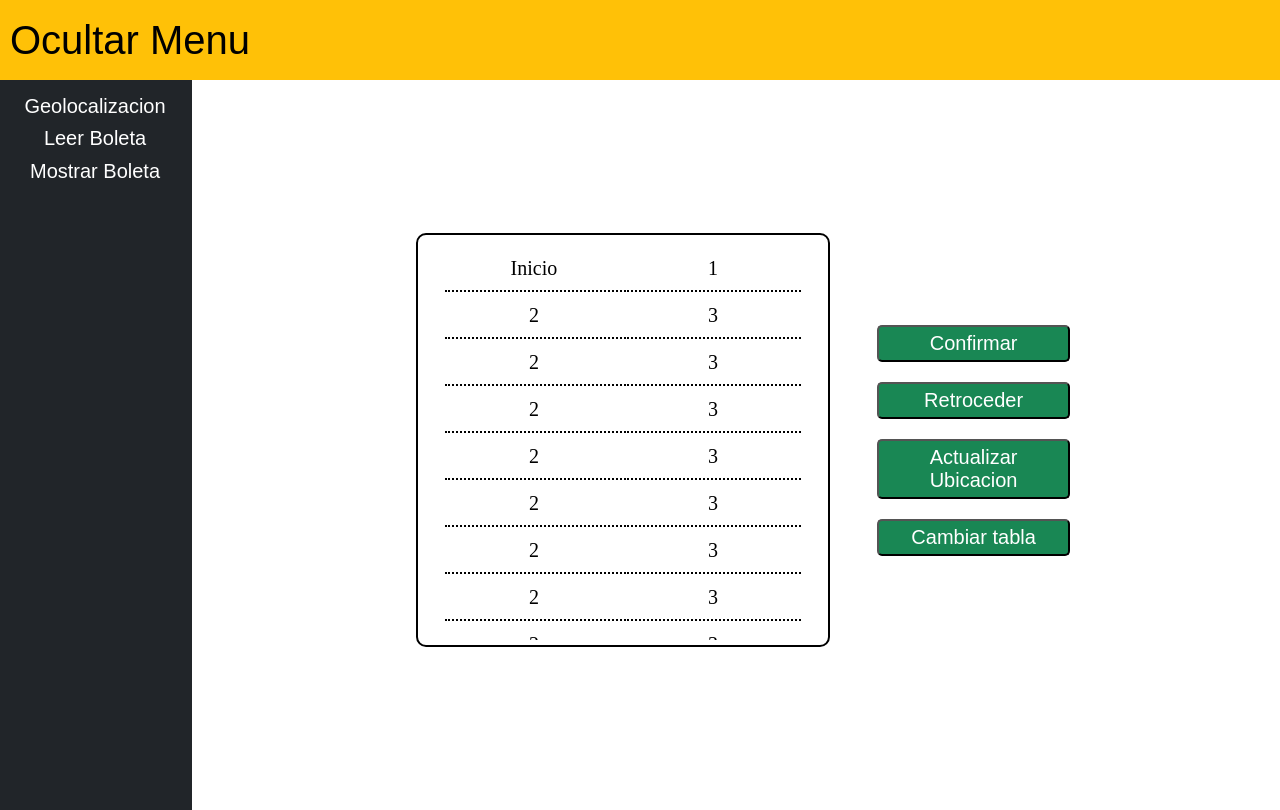
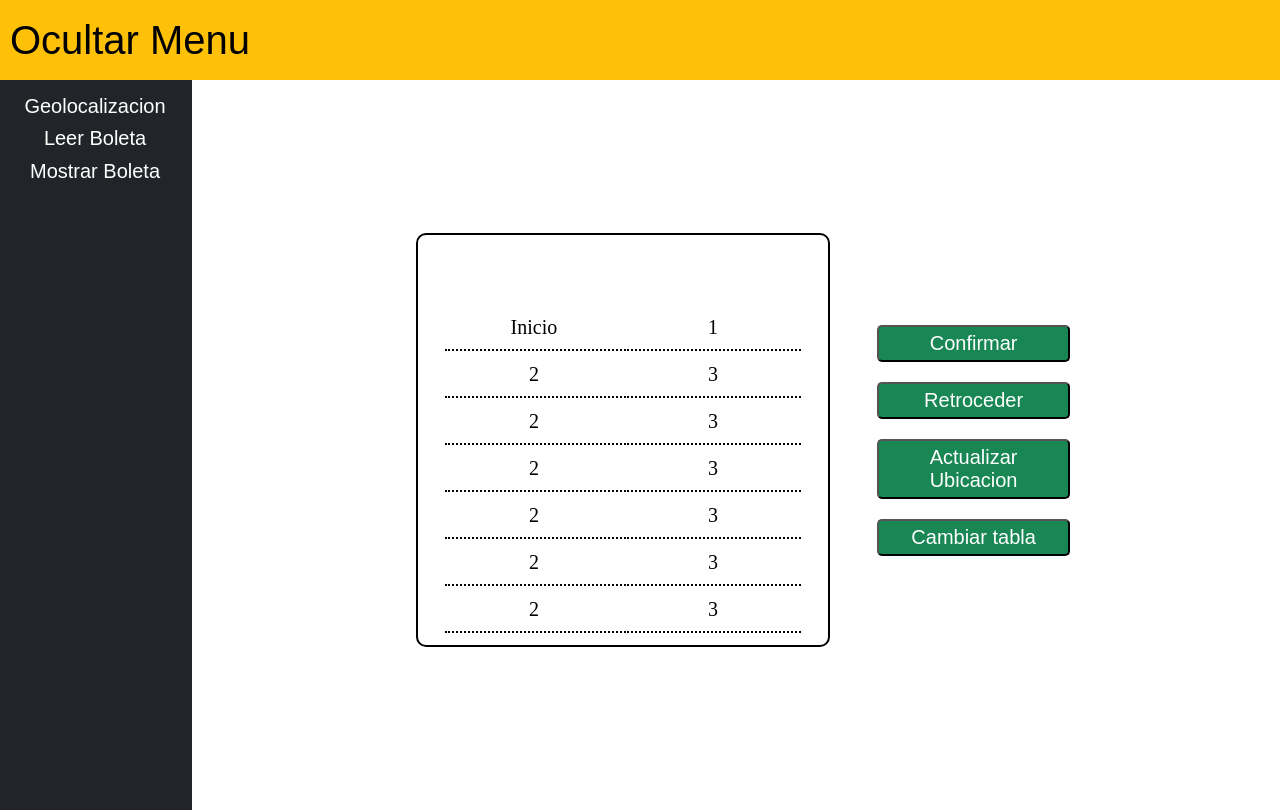
Before and after one commit to Z8-28/JAQM-CV, a plain HTML site: page demo/HTML/mostrar_boleta_view.html in a window 1280 px wide. Drawn offline with Linux system fonts and the light colour scheme.

Commit message:
Update global_classes.css

```diff
--- a/demo/CSS/global_classes.css
+++ b/demo/CSS/global_classes.css
@@ -150,7 +150,7 @@
 	width: 90%;
 	overflow-y: auto;
 	overflow-x: auto;
-	margin: 5px;
+	margin: 5vw;
 }
 
 	.table td {
```
